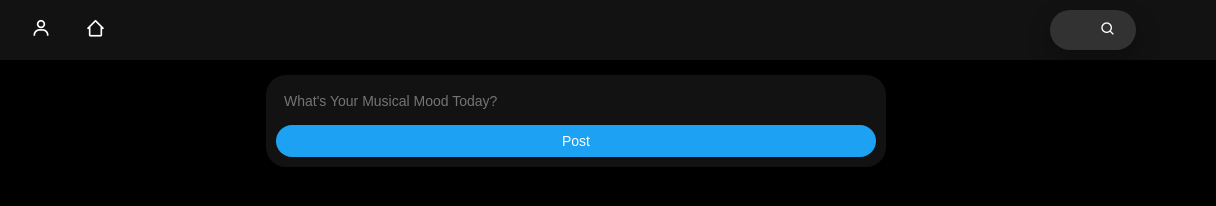
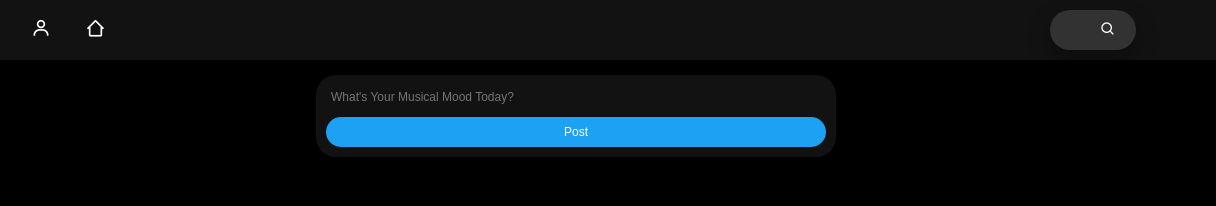
Before and after one commit to mooserew/Mello, a plain HTML site: page index.html in a window 1280 px wide. Shown: the full height of the page, 64-1280 px from the left. Drawn offline with nearby package versions, Linux system fonts and the light colour scheme.

Commit message:
Made it smaller

```diff
--- a/layout_index.css
+++ b/layout_index.css
@@ -138,18 +138,18 @@ button.Home {
 /* Style the rectangle with rounded corners */
 .rounded-rectangle {
     background-color: rgb(18, 18, 18);
-    border-radius: 20px; /* Reduce border-radius to make corners less rounded */
-    width: 60%; /* Reduce the width to make it smaller */
-    max-width: 600px; /* Reduce the maximum width further to make it smaller */
-    margin: 10px auto; /* Reduce margin for alignment */
-    padding: 10px; /* Reduce padding */
-    box-shadow: 0 10px 15px rgba(0, 0, 0, 0.3); /* Reduce box-shadow */
+    border-radius: 20px;
+    width: 60%; /* Reduce the width */
+    max-width: 500px; /* Reduce the maximum width further */
+    margin: 10px auto;
+    padding: 10px; /* Adjust the padding as needed */
+    box-shadow: 0 10px 15px rgba(0, 0, 0, 0.3);
     display: flex;
     flex-direction: column;
     position: absolute;
-    top: 65px; /* Adjust the top position */
-    left: 50%; /* Center it horizontally */
-    transform: translateX(-50%); /* Center it horizontally */
+    top: 65px;
+    left: 50%;
+    transform: translateX(-50%);
 }
 
 /* Style the "What's new" input box */
@@ -158,24 +158,24 @@ button.Home {
     border: none;
     outline: none;
     color: white;
-    font-size: 14px; /* Reduce font size */
-    padding: 8px; /* Reduce padding */
-    border-radius: 8px; /* Reduce border-radius */
+    font-size: 12px; /* Reduce the font size */
+    padding: 5px; /* Reduce the padding */
+    border-radius: 10px; /* Reduce border-radius */
 }
 
 /* Style the "Post" button */
 .rounded-rectangle button {
-    background-color: #1da1f2; /* Twitter's blue color */
+    background-color: #1da1f2;
     color: white;
     border: none;
-    border-radius: 20px; /* Reduce border-radius */
-    padding: 8px 16px; /* Reduce padding */
-    font-size: 14px; /* Reduce font size */
-    margin-top: 8px; /* Reduce margin-top */
+    border-radius: 15px; /* Reduce border-radius */
+    padding: 8px 12px; /* Reduce the button size */
+    font-size: 12px; /* Reduce the font size */
+    margin-top: 8px;
     cursor: pointer;
     transition: background-color 0.3s;
 }
 
 .rounded-rectangle button:hover {
-    background-color: #1590e3; /* Darker blue color on hover */
+    background-color: #1590e3;
 }
```
